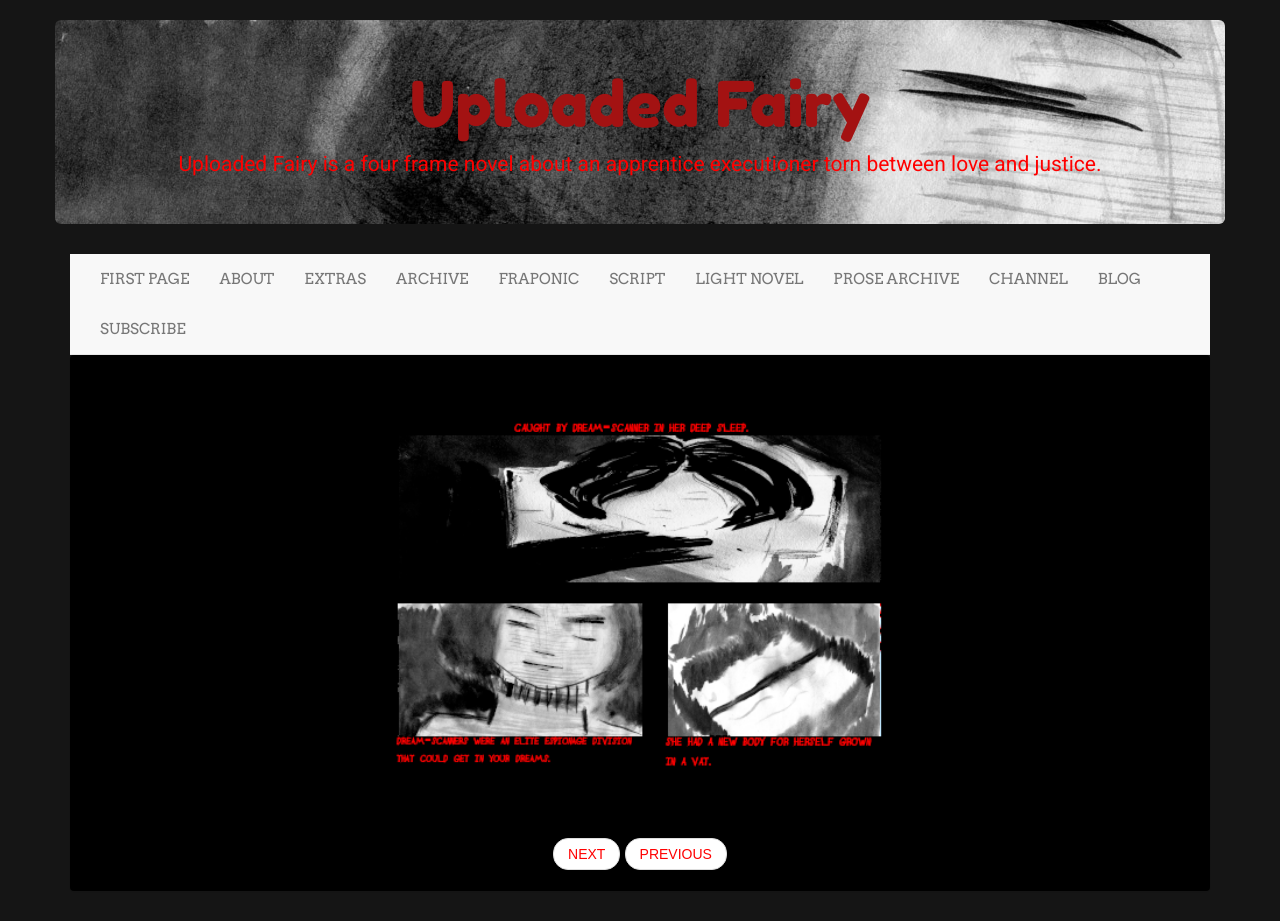
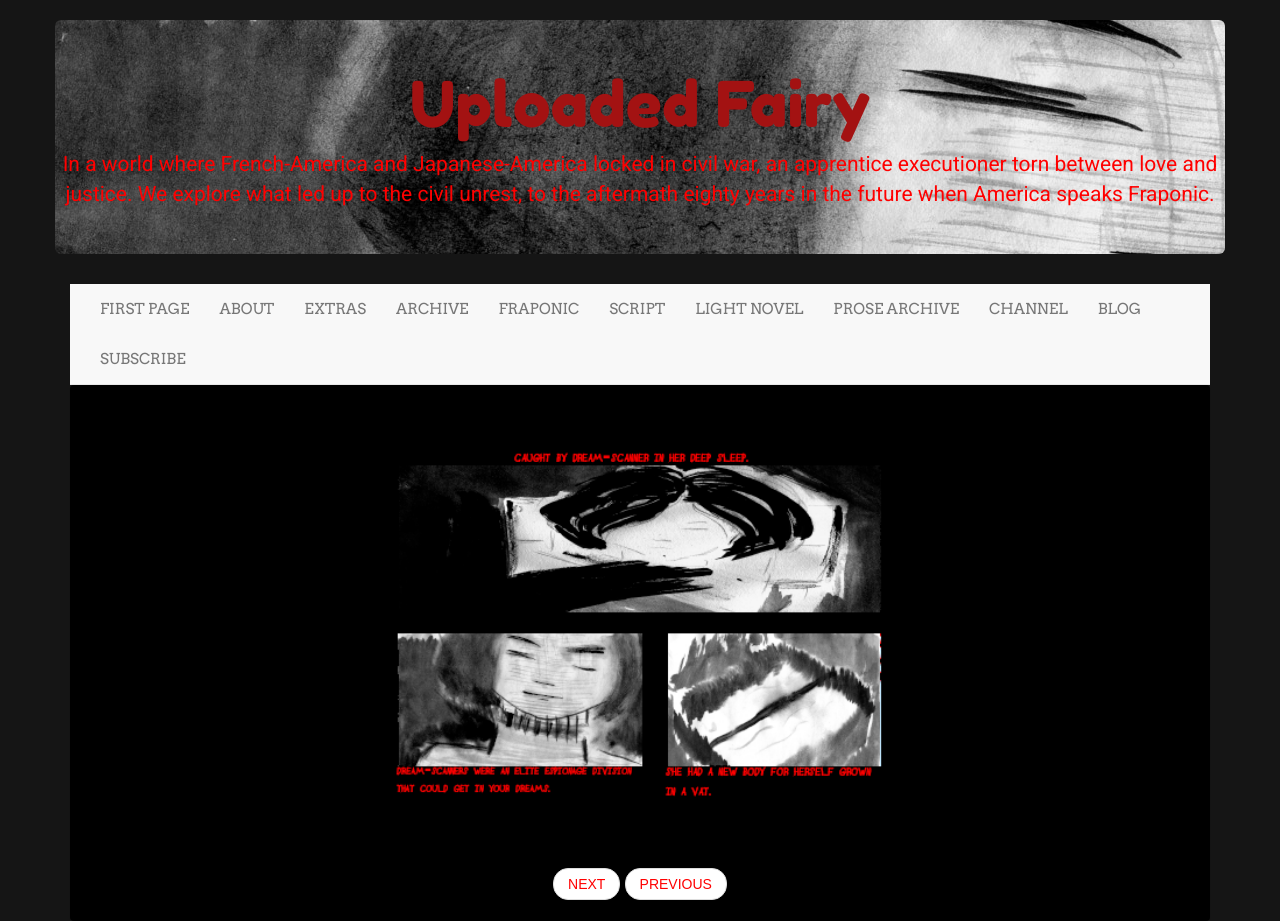
Before and after one commit to LWFlouisa/UploadedFairy, a Jekyll site: the page built from _posts/2021-08-08-page5.md, in a window 1280 px wide. Built offline with Jekyll 4.4.1, drawn with Linux system fonts in a browser that asks for light colours; nearby versions of some CDN libraries; before the commit the page ends 900 px from its top, so only the background shows below that.

Commit message:
Update _config.yml

```diff
--- a/_config.yml
+++ b/_config.yml
@@ -16,7 +16,7 @@
 title: Uploaded Fairy
 tab_title: A Four Frame Novel #This text shows up on the browser tab
 email:
-description: Uploaded Fairy is a four frame novel about an apprentice executioner torn between love and justice.
+description: In a world where French-America and Japanese-America locked in civil war, an apprentice executioner torn between love and justice. We explore what led up to the civil unrest, to the aftermath eighty years in the future when America speaks Fraponic.
 url: "https://lwflouisa.github.io/UploadedFairy/" # the base hostname & protocol for your site
 
 # Comic Social Media
```
